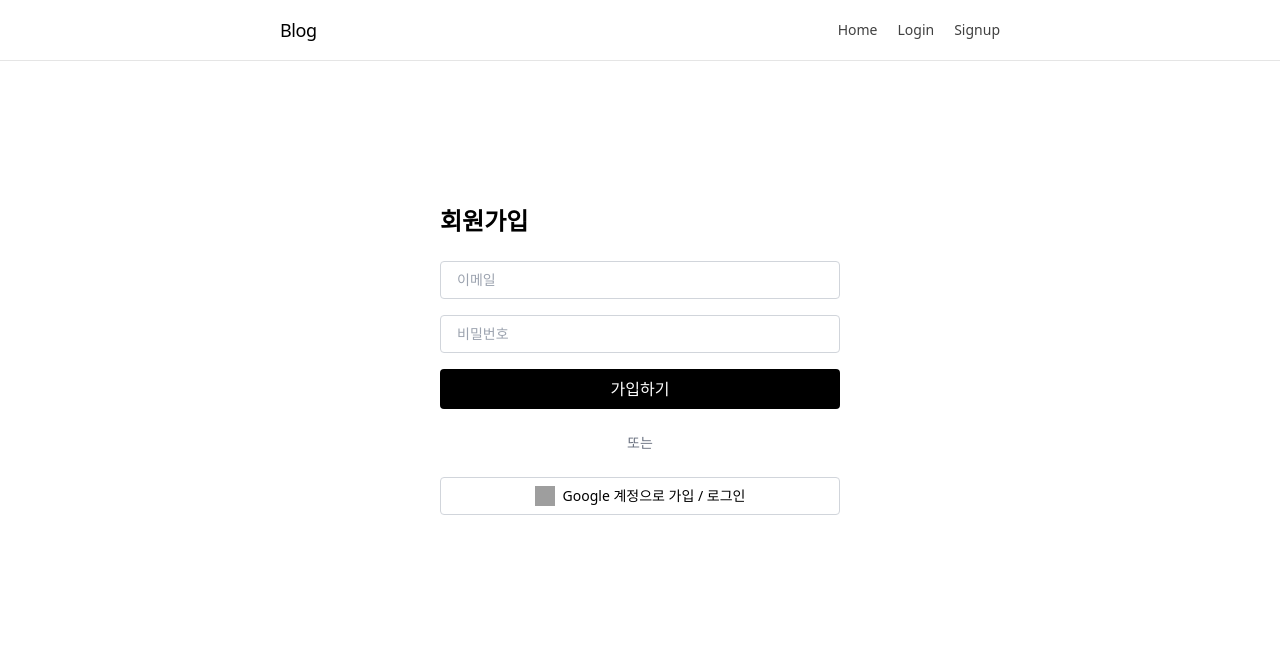
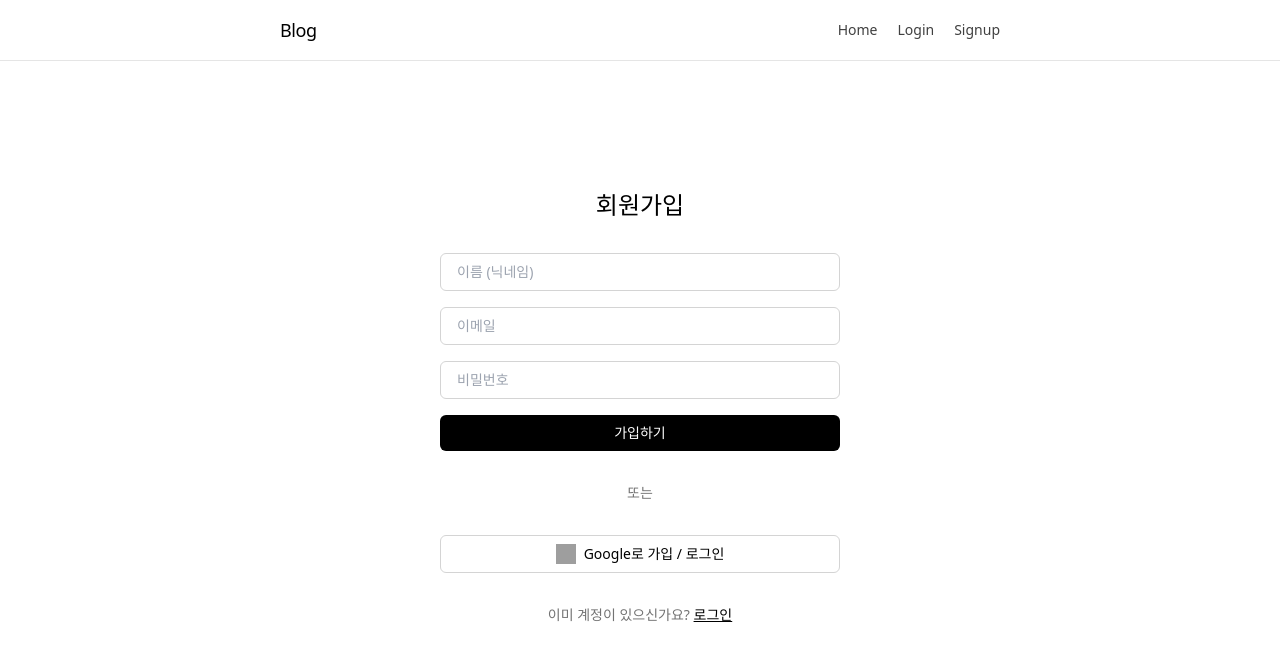
Before and after one commit to dev-gina/blog-react, a Next.js app: page /signup in a window 1280 px wide. Shown: the top 660 px of the page. Built offline with nearby package versions, Linux system fonts and the light colour scheme; no server answers; grey boxes are pictures that could not be loaded.

Commit message:
구글로그인 최종

```diff
--- a/src/lib/supabase.ts
+++ b/src/lib/supabase.ts
@@ -3,7 +3,6 @@ import { createClient } from "@supabase/supabase-js";
 const supabaseUrl = process.env.NEXT_PUBLIC_SUPABASE_URL!;
 const supabaseAnonKey = process.env.NEXT_PUBLIC_SUPABASE_ANON_KEY!;
 
-// 세션 유지시키기
 export const supabase = createClient(supabaseUrl, supabaseAnonKey, {
   auth: {
     persistSession: true,
--- a/src/pages/auth/callback.tsx
+++ b/src/pages/auth/callback.tsx
@@ -1,34 +1,40 @@
 import { useEffect, useRef } from "react";
 import { useRouter } from "next/router";
 import { supabase } from "@/lib/supabase";
+import toast from "react-hot-toast";
 
 export default function AuthCallback() {
   const router = useRouter();
-  const hasHandledRef = useRef(false); // 중복 실행 방지
+  const hasHandledRef = useRef(false);
 
   useEffect(() => {
     const {
       data: { subscription },
-    } = supabase.auth.onAuthStateChange(async (event, session) => {
+    } = supabase.auth.onAuthStateChange(async (_, session) => {
       if (hasHandledRef.current || !session) return;
       hasHandledRef.current = true;
 
       const user = session.user;
-      const createdAt = new Date(user.created_at).getTime();
-      const now = Date.now();
-      const isNewUser = now - createdAt < 60_000;
 
-      if (isNewUser) {
-        alert("회원가입이 완료되었습니다! 🎉");
-      } else {
-        alert("로그인 성공!");
+      if (!user.email_confirmed_at) {
+        toast.error("이메일 인증이 필요합니다. 메일함을 확인해주세요.");
+        await supabase.auth.signOut();
+        router.replace("/login");
+        return;
       }
 
-      router.push("/");
+      toast.success("로그인 성공!");
+      router.replace("/");
     });
 
-    return () => subscription.unsubscribe();
+    return () => {
+      subscription.unsubscribe();
+    };
   }, []);
 
-  return <p className="text-center mt-20 text-neutral-500">로그인 처리 중입니다</p>;
+  return (
+    <p className="text-center mt-20 text-neutral-500">
+      로그인 처리 중입니다.
+    </p>
+  );
 }
--- a/src/pages/index.tsx
+++ b/src/pages/index.tsx
@@ -6,7 +6,6 @@ import { useAdmin } from "@/hooks/useAdmin";
 import Layout from "@/components/Layout";
 import styles from "@/styles/Home.module.css";
 
-// 시간 포맷 함수
 const formatDate = (isoString?: string | null) => {
   if (!isoString) return "시간 없음";
   const formatter = new Intl.DateTimeFormat("ko-KR", {
--- a/src/pages/login.tsx
+++ b/src/pages/login.tsx
@@ -1,6 +1,6 @@
 import { useState } from "react";
+import { useRouter } from "next/router";
 import { supabase } from "@/lib/supabase";
-import { useRouter } from "next/router";
 import Layout from "@/components/Layout";
 
 export default function LoginPage() {
@@ -13,12 +13,15 @@ export default function LoginPage() {
     e.preventDefault();
     setError(null);
 
-    const { error } = await supabase.auth.signInWithPassword({ email, password });
+    const { data, error } = await supabase.auth.signInWithPassword({ email, password });
 
     if (error) {
       setError("이메일 또는 비밀번호가 올바르지 않습니다.");
+    } else if (!data.user?.email_confirmed_at) {
+      setError("이메일을 아직 인증하지 않으셨습니다. 메일함을 확인해주세요.");
+      await supabase.auth.signOut();
     } else {
-      router.push("/auth/callback");
+      router.push("/");
     }
   };
 
@@ -37,55 +40,58 @@ export default function LoginPage() {
 
   return (
     <Layout>
-      <div className="max-w-md mx-auto px-6 pt-20 pb-24">
-        <h2 className="text-2xl font-semibold text-left mb-6">로그인</h2>
+      <main className="max-w-md mx-auto px-6 pt-16 pb-24 space-y-8 text-black">
+        <h2 className="text-2xl font-light text-center">로그인</h2>
 
         <form onSubmit={handleLogin} className="space-y-4">
           <input
             type="email"
             placeholder="이메일"
-            className="w-full border border-gray-300 rounded px-4 py-2 text-sm focus:outline-none focus:ring-2 focus:ring-black"
             value={email}
             onChange={(e) => setEmail(e.target.value)}
+            className="w-full border border-neutral-300 px-4 py-2 rounded-md text-sm focus:outline-none focus:ring-2 focus:ring-black"
+            required
+          />
+          <input
+            type="password"
+            placeholder="비밀번호"
+            value={password}
+            onChange={(e) => setPassword(e.target.value)}
+            className="w-full border border-neutral-300 px-4 py-2 rounded-md text-sm focus:outline-none focus:ring-2 focus:ring-black"
             required
           />
 
-          <input
-            type="password"
-            placeholder="비밀번호"
-            className="w-full border border-gray-300 rounded px-4 py-2 text-sm focus:outline-none focus:ring-2 focus:ring-black"
-            value={password}
-            onChange={(e) => setPassword(e.target.value)}
-            required
-          />
-
-          {error && (
-            <p className="text-sm text-red-500 text-left">{error}</p>
-          )}
+          {error && <p className="text-sm text-red-500">{error}</p>}
 
           <button
             type="submit"
-            className="w-full bg-black text-white py-2 rounded hover:bg-neutral-800 transition"
+            className="w-full py-2 bg-black text-white text-sm rounded-md hover:bg-neutral-800"
           >
             로그인
           </button>
         </form>
 
-        <div className="text-center text-sm text-gray-500 my-6">또는</div>
+        <div className="text-center text-sm text-neutral-500">또는</div>
 
         <button
-          type="button"
           onClick={handleGoogleLogin}
-          className="flex items-center justify-center gap-2 w-full py-2 px-4 border border-gray-300 rounded hover:bg-gray-100 transition text-sm font-medium"
+          className="flex items-center justify-center gap-2 w-full py-2 border border-neutral-300 rounded-md hover:bg-neutral-100 text-sm"
         >
           <img
             src="https://www.svgrepo.com/show/475656/google-color.svg"
             alt="Google"
             className="w-5 h-5"
           />
-          Google 계정으로 로그인
+          Google로 로그인
         </button>
-      </div>
+
+        <p className="text-center text-sm text-neutral-500 mt-4">
+          아직 계정이 없으신가요?{" "}
+          <a href="/signup" className="underline text-black">
+            회원가입
+          </a>
+        </p>
+      </main>
     </Layout>
   );
 }
--- a/src/pages/signup.tsx
+++ b/src/pages/signup.tsx
@@ -1,11 +1,12 @@
 import { useState } from "react";
+import { useRouter } from "next/router";
 import { supabase } from "@/lib/supabase";
-import { useRouter } from "next/router";
 import Layout from "@/components/Layout";
 
-export default function SignUpPage() {
+export default function SignupPage() {
   const [email, setEmail] = useState("");
   const [password, setPassword] = useState("");
+  const [name, setName] = useState("");
   const [error, setError] = useState<string | null>(null);
   const router = useRouter();
 
@@ -13,30 +14,14 @@ export default function SignUpPage() {
     e.preventDefault();
     setError(null);
 
-    try {
-      // 이메일 중복 확인
-      const res = await fetch(`/api/check-user?email=${email}`);
-      const data = await res.json();
+    const { data, error } = await supabase.auth.signUp({ email, password });
 
-      if (data.exists) {
-        if (data.provider === "google") {
-          setError("이 이메일은 Google 계정으로 가입되어 있습니다. Google 로그인을 이용해주세요.");
-        } else {
-          setError("이미 가입된 이메일입니다. 로그인 해주세요.");
-        }
-        return;
-      }
-
-      const { error } = await supabase.auth.signUp({ email, password });
-
-      if (error) {
-        setError(error.message);
-      } else {
-        // ✅ 회원가입 성공 → 로그인 페이지로 이동
-        router.push("/login");
-      }
-    } catch {
-      setError("회원가입 중 오류가 발생했습니다.");
+    if (error) {
+      setError(error.message);
+    } else {
+      console.log("선택 입력된 이름:", name);
+      alert("가입 확인 메일을 전송했습니다. 이메일을 확인한 후 로그인해주세요.");
+      router.replace("/login");
     }
   };
 
@@ -55,55 +40,65 @@ export default function SignUpPage() {
 
   return (
     <Layout>
-      <div className="max-w-md mx-auto px-6 pt-20 pb-24">
-        <h2 className="text-2xl font-semibold text-left mb-6">회원가입</h2>
+      <main className="max-w-md mx-auto px-6 pt-16 pb-24 space-y-8 text-black">
+        <h2 className="text-2xl font-light text-center">회원가입</h2>
 
         <form onSubmit={handleSignUp} className="space-y-4">
           <input
+            type="text"
+            placeholder="이름 (닉네임)"
+            value={name}
+            onChange={(e) => setName(e.target.value)}
+            className="w-full border border-neutral-300 px-4 py-2 rounded-md text-sm focus:outline-none focus:ring-2 focus:ring-black"
+          />
+          <input
             type="email"
             placeholder="이메일"
-            className="w-full border border-gray-300 rounded px-4 py-2 text-sm focus:outline-none focus:ring-2 focus:ring-black"
             value={email}
             onChange={(e) => setEmail(e.target.value)}
+            className="w-full border border-neutral-300 px-4 py-2 rounded-md text-sm focus:outline-none focus:ring-2 focus:ring-black"
+            required
+          />
+          <input
+            type="password"
+            placeholder="비밀번호"
+            value={password}
+            onChange={(e) => setPassword(e.target.value)}
+            className="w-full border border-neutral-300 px-4 py-2 rounded-md text-sm focus:outline-none focus:ring-2 focus:ring-black"
             required
           />
 
-          <input
-            type="password"
-            placeholder="비밀번호"
-            className="w-full border border-gray-300 rounded px-4 py-2 text-sm focus:outline-none focus:ring-2 focus:ring-black"
-            value={password}
-            onChange={(e) => setPassword(e.target.value)}
-            required
-          />
-
-          {error && (
-            <p className="text-sm text-red-500 text-left">{error}</p>
-          )}
+          {error && <p className="text-sm text-red-500">{error}</p>}
 
           <button
             type="submit"
-            className="w-full bg-black text-white py-2 rounded hover:bg-neutral-800 transition"
+            className="w-full py-2 bg-black text-white text-sm rounded-md hover:bg-neutral-800"
           >
             가입하기
           </button>
         </form>
 
-        <div className="text-center text-sm text-gray-500 my-6">또는</div>
+        <div className="text-center text-sm text-neutral-500">또는</div>
 
         <button
-          type="button"
           onClick={handleGoogleLogin}
-          className="flex items-center justify-center gap-2 w-full py-2 px-4 border border-gray-300 rounded hover:bg-gray-100 transition text-sm font-medium"
+          className="flex items-center justify-center gap-2 w-full py-2 border border-neutral-300 rounded-md hover:bg-neutral-100 text-sm"
         >
           <img
             src="https://www.svgrepo.com/show/475656/google-color.svg"
             alt="Google"
             className="w-5 h-5"
           />
-          Google 계정으로 가입 / 로그인
+          Google로 가입 / 로그인
         </button>
-      </div>
+
+        <p className="text-center text-sm text-neutral-500 mt-4">
+          이미 계정이 있으신가요?{" "}
+          <a href="/login" className="underline text-black">
+            로그인
+          </a>
+        </p>
+      </main>
     </Layout>
   );
 }
```
Also changed, not shown: src/components/Layout.tsx (+12 -16 lines).
